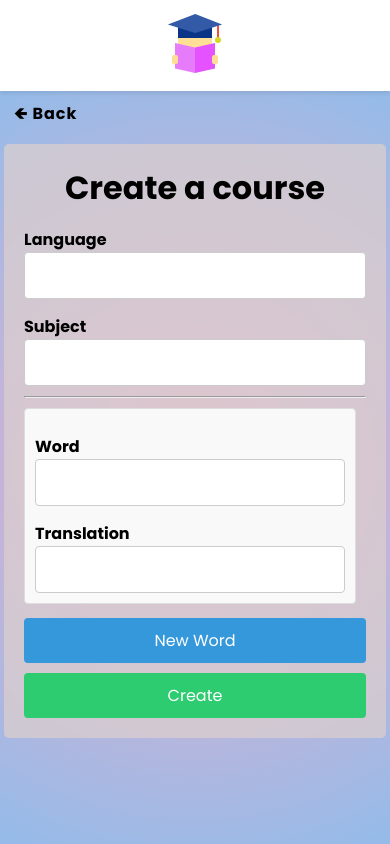
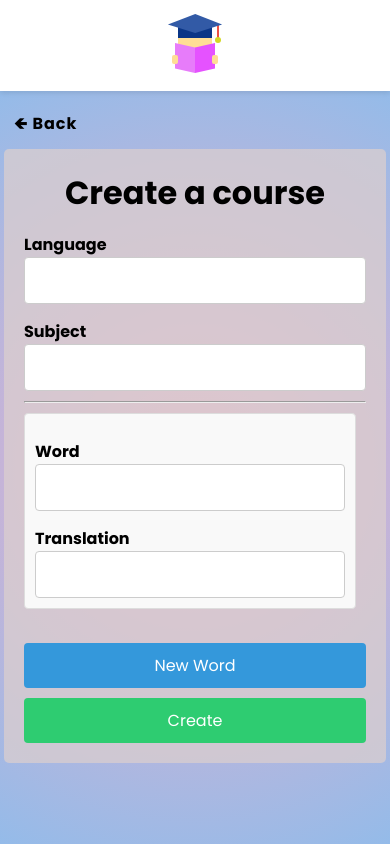
Before and after one commit to Cralcas/react-vocabulary-app, a React (Vite) app: page /create-course in a window 390 px wide. Built offline with nearby package versions, Linux system fonts and the light colour scheme.

Commit message:
mobile view 🐛

```diff
--- a/src/components/Form/Form.scss
+++ b/src/components/Form/Form.scss
@@ -41,7 +41,7 @@
     flex-direction: column;
     gap: 10px;
     height: 200px;
-    min-height: 200px;
+    min-height: 220px;
     overflow-y: auto;
     padding-right: 10px;
   }
@@ -108,5 +108,3 @@
     }
   }
 }
-
-//minskar höjden trycker knapparna över forms__words-container, min heigt
--- a/src/pages/CreateCourse/CreateCourse.scss
+++ b/src/pages/CreateCourse/CreateCourse.scss
@@ -1,18 +1,11 @@
 @import "../../index.scss";
 
 .create-course__container {
-  height: 100%;
+  height: 100vh;
   display: flex;
   flex-direction: column;
   align-items: center;
-  gap: 5px;
-
-  @include tablet {
-    gap: 100px;
-  }
-  @include laptop {
-    gap: 100px;
-  }
+  margin-top: 10px;
 
   .back-btn {
     @include button-base;
```
